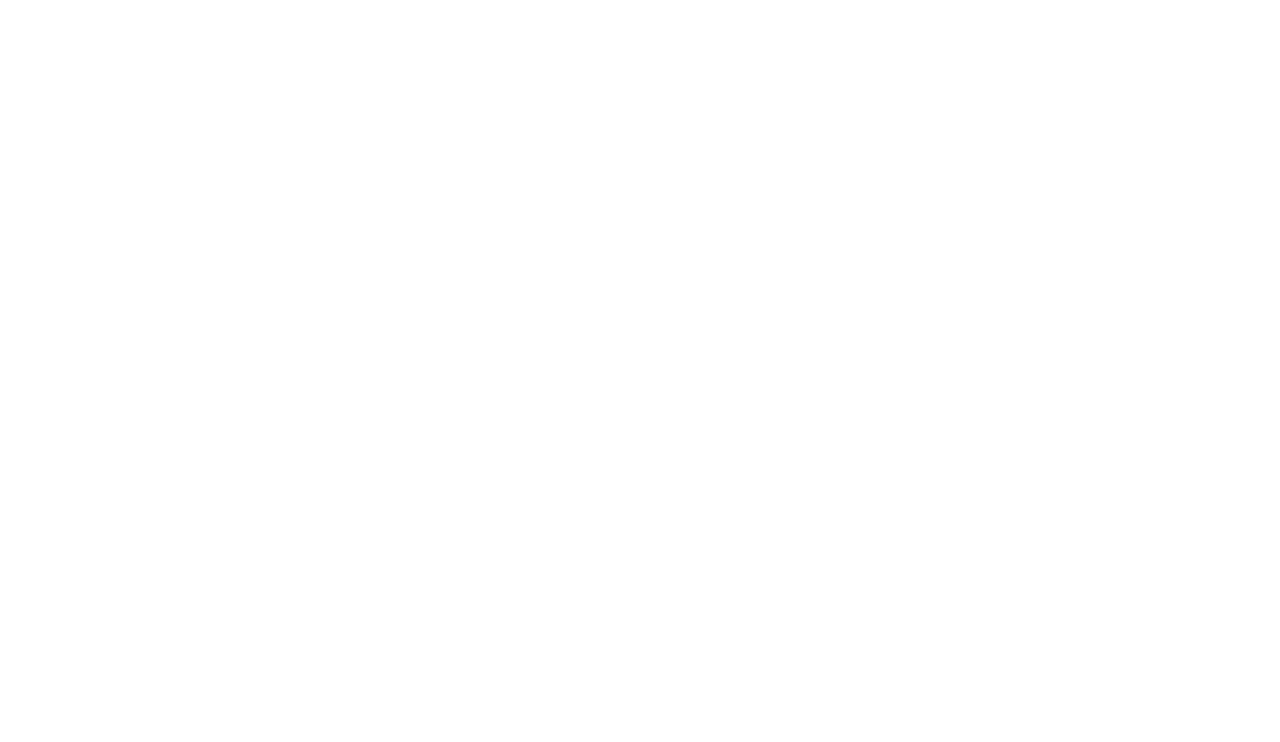
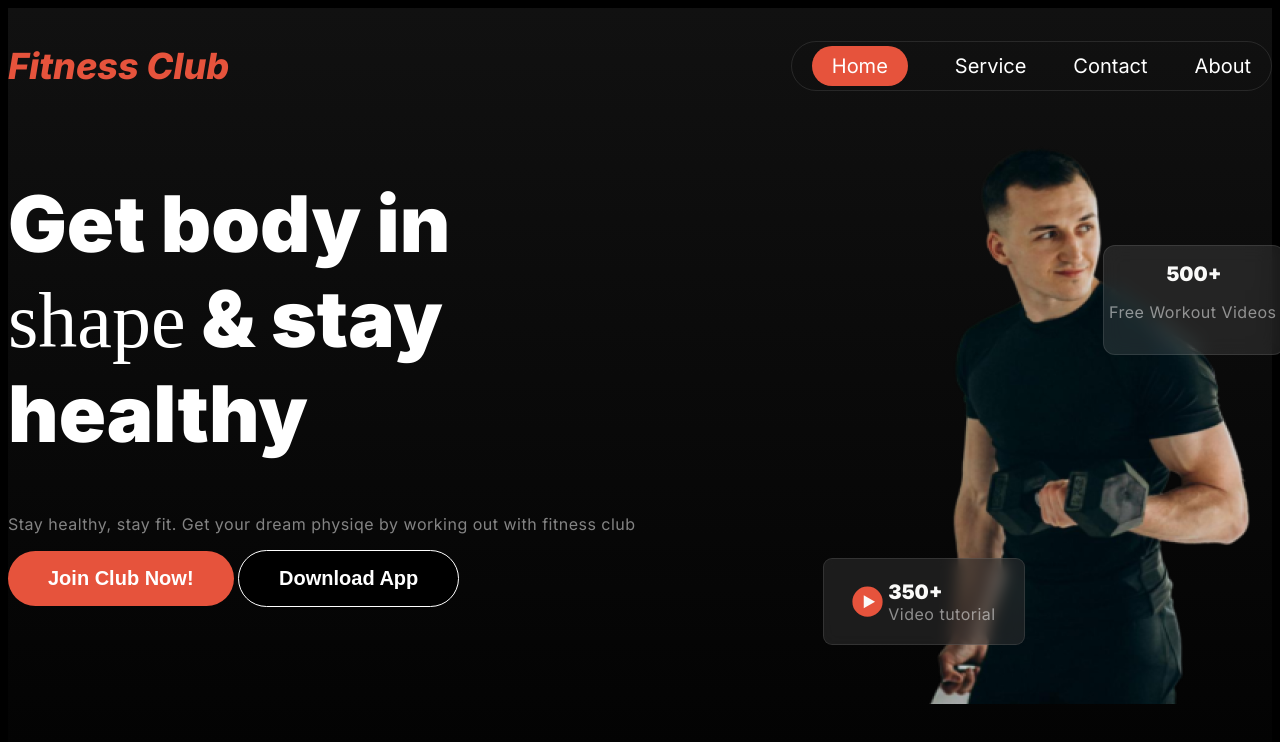
Before and after one commit to HMostafiz-Hamza/Fitness-Hub, a plain HTML site: page index.html in a window 1280 px wide. Drawn offline with Linux system fonts and the light colour scheme; a web font is replaced by a local one.

Commit message:
Banner and navbar done

```diff
--- a/Styles/style.css
+++ b/Styles/style.css
@@ -0,0 +1,158 @@
+/* Inter Font */
+.inter-font {
+  font-family: "Inter", sans-serif;
+  font-optical-sizing: auto;
+  font-weight: 400;
+  font-style: normal;
+}
+
+/* Shared Styles  */
+.btn-primary{
+padding: 16px 40px;
+justify-content: center;
+gap: 10px;
+border-radius: 42px;
+background: #E6533C;
+border: none;
+color: #FFF;
+font-size: 1.25rem;
+font-weight: 600;
+}
+
+.uni-title{
+    color: #FFF;
+    font-size: 3rem;
+    font-weight: 900;
+    margin: 0px;
+}
+
+.des{
+    color: rgba(255, 255, 255, 0.50);
+    font-size: 1rem;
+    font-weight: 400;
+    letter-spacing: 0.5px;
+}
+
+/* body{
+    width: 1440px;
+    margin: 0px auto;
+} */
+
+body{
+    background: #000;
+}
+
+header{
+    background: linear-gradient(180deg, #111 0%, rgba(119, 119, 119, 0.00) 100%);
+}
+
+/* Navbar Styles */
+.navbar{
+    display: flex;
+    justify-content: space-between;
+    align-items: center;
+}
+
+.nav-title{
+    font-style: italic;
+    color: #E6533C;
+    font-size: 2.25rem;
+    font-weight: 800;
+}
+
+ul li{
+    list-style-type: none;
+}
+
+.nav-list{
+    display: flex;
+    padding: 4px 20px;
+    align-items: center;
+    gap: 47px;
+    border-radius: 39px;
+    border: 1px solid rgba(255, 255, 255, 0.10);
+}
+
+ul li a{
+    text-decoration: none;
+    color: #FFF;
+    font-size: 1.25rem;
+    font-weight: 400;
+}
+
+.home{
+    padding: 8px 20px;
+    border-radius: 4.875rem;
+    background: #E6533C;
+}
+
+/* Banner Styles */
+.banner{
+    display: flex;
+    gap: 40px;
+    justify-content: space-between;
+}
+
+.banner-title{
+    color: #FFF;
+    font-size: 78px;
+    font-weight: 900;
+    align-self: stretch;
+}
+
+.shape{
+    color: #FFF;
+    font-family: Miama;
+    font-weight: 400;
+    align-self: stretch;
+}
+
+.btn-secondary{
+    border-radius: 42px;
+    border: 1px solid #FFF;
+    padding: 16px 40px;
+    background: #000;
+    color: #FFF;
+    font-size: 1.25rem;
+    font-weight: 600;
+}
+
+.cards{
+    border-radius: 9.072px;
+    border: 0.756px solid rgba(255, 255, 255, 0.10);
+    background: rgba(48, 48, 48, 0.54);
+    backdrop-filter: blur(7.560137748718262px);
+    width: 200px;
+    height: 85px;
+    display: flex;
+    justify-content: center;
+    align-items: center;
+    gap: 5px;
+}
+
+.card-1{
+    transform: translate(-100px, -150px);
+}
+
+.card-2{
+    border-radius: 12px;
+    border: 1px solid rgba(255, 255, 255, 0.10);
+    background: rgba(255, 255, 255, 0.10);
+    backdrop-filter: blur(10px);
+    width: 170px;
+    height: 98px;
+    display: flex;
+    flex-direction: column;
+    justify-content: center;
+    padding: 5px;
+    gap: 0px;
+    transform: translate(180px, -550px);
+
+}
+
+.card-title{
+    color: var(--Text-1, #FAFAF9);
+    font-size: 1.25rem;
+    font-weight: 900;
+    margin: 0px auto;
+}
--- a/index.html
+++ b/index.html
@@ -5,12 +5,59 @@
     <meta name="viewport" content="width=device-width, initial-scale=1.0">
     <title>Fitness Hub</title>
     <link rel="stylesheet" href="Styles/style.css">
+    <link rel="preconnect" href="https://fonts.googleapis.com">
+    <link rel="preconnect" href="https://fonts.gstatic.com" crossorigin>
+    <link href="https://fonts.googleapis.com/css2?family=Inter:ital,opsz,wght@0,14..32,100..900;1,14..32,100..900&display=swap" rel="stylesheet">
+    <style>
+        @import url('https://fonts.cdnfonts.com/css/miama');
+    </style>
 </head>
-<body>
+<body class="inter-font">
     <header>
-        <nav>
-
+        <!-- Navbar Start -->
+        <nav class="navbar">
+            <h3 class="nav-title">Fitness Club</h3>
+            <ul class="nav-list">
+                <li class="list-items home"><a href="">Home</a></li>
+                <li class="list-items"><a href="">Service</a></li>
+                <li class="list-items"><a href="">Contact</a></li>
+                <li class="list-items"><a href="">About</a></li>
+            </ul>
         </nav>
+        <!-- Navbar End -->
+        <!-- Banner Start -->
+        <div class="banner">
+            <div class="banner-txt">
+                <h1 class="banner-title">
+                    Get body in <br><span class="shape">shape</span> & stay <br>healthy
+                </h1>
+                <p class="des">Stay healthy, stay fit. Get your dream physiqe by working out with fitness club</p>
+                <div class="btn-cont">
+                    <button class="btn-primary">Join Club Now!</button>
+                    <button class="btn-secondary">
+                        Download App
+                    </button>
+                </div>
+            </div>
+            <div class="banner-img">
+                <img src="images/Images 2.png" alt="">
+                <div class="cards card-1">
+                    <svg xmlns="http://www.w3.org/2000/svg" width="31" height="31" viewBox="0 0 31 31" fill="none">
+                        <circle cx="15.5085" cy="15.6736" r="15.1203" fill="#E6533C"/>
+                        <path d="M23.0686 15.6737L11.7284 22.2209V9.12639L23.0686 15.6737Z" fill="#FAFAF9"/>
+                      </svg>
+                    <div>
+                        <h4 class="card-title">350+</h4>
+                        <div class="des">Video tutorial</div>
+                    </div>
+                </div>
+                <div class="card-2">
+                    <h3 class="card-title">500+</h3>
+                    <p class="des">Free Workout Videos</p>
+                </div>
+            </div>
+        </div>
+        <!-- Banner End -->
     </header>
     <main>
 
```
